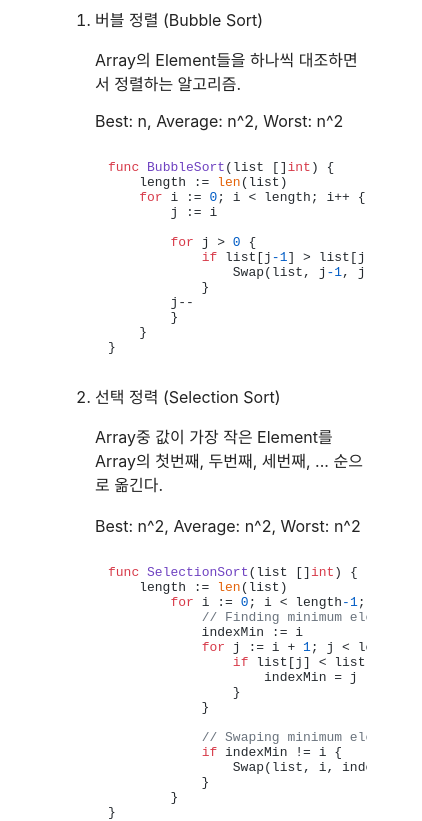
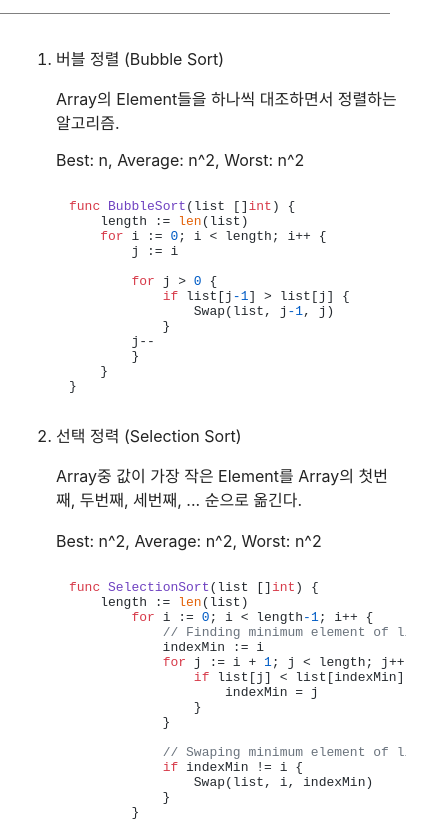
Before and after one commit to MigguLarge/blog, a website: page public/posts/sorting-algorithms.html in a window 390 px wide. Shown: the part 452-1273 px from the top of the page, 422 px wide, since content can reach past the window. Drawn offline with nearby package versions, Linux system fonts and the light colour scheme.

Commit message:
Fixed PostMain media query

```diff
--- a/public/components.js
+++ b/public/components.js
@@ -246,13 +246,13 @@ class PostMain extends HTMLElement {
 
             @media screen and (min-width: 577px) and (max-width: 864px) {
                 .post-main {
-                    width: calc(100% - 10vw);
+                    width: calc(100% - 5vw);
                 }
             }
 
-            @media screen ad (max-width: 576px) {
+            @media screen and (max-width: 576px) {
                 .post-main {
-                    width: calc(100% - 2em);
+                    width: 100%;
                 }
 
                 .post-content {
--- a/public/posts/sorting-algorithms.html
+++ b/public/posts/sorting-algorithms.html
@@ -3,6 +3,7 @@
         <html>
         <head>
             <meta charset="UTF-8">
+            <meta content="width=device-width, initial-scale=1" name="viewport" />
             <title>정렬 알고리즘 | Krishna</title>
             <script src="../components.js" defer></script>
             <script src="https://cdnjs.cloudflare.com/ajax/libs/highlight.js/11.3.1/highlight.min.js"></script>
```
Also changed, not shown: public/index.html (+1 -0 lines), public/posts/sorting-algorithms-copy.html (+1 -0 lines).
